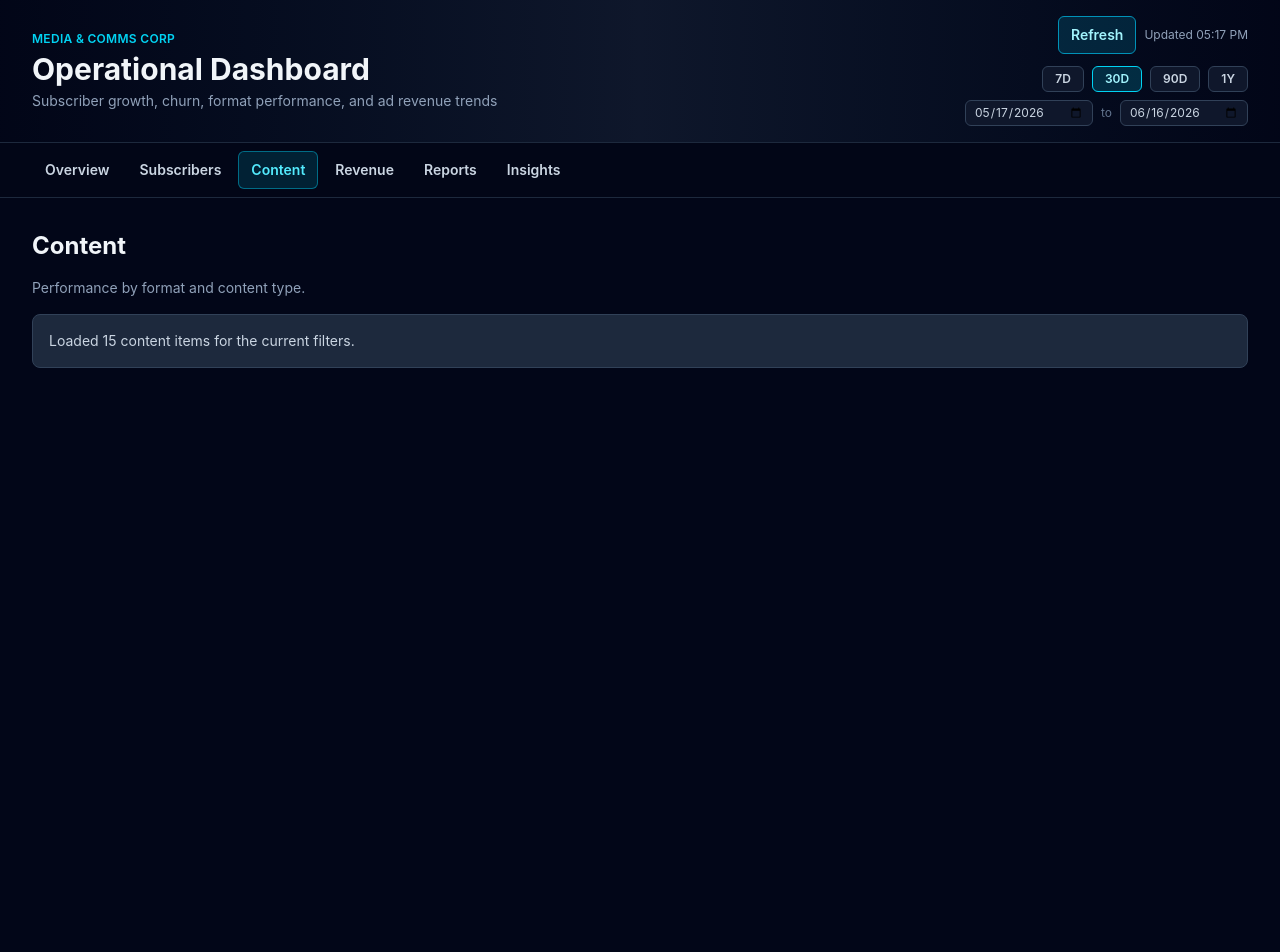
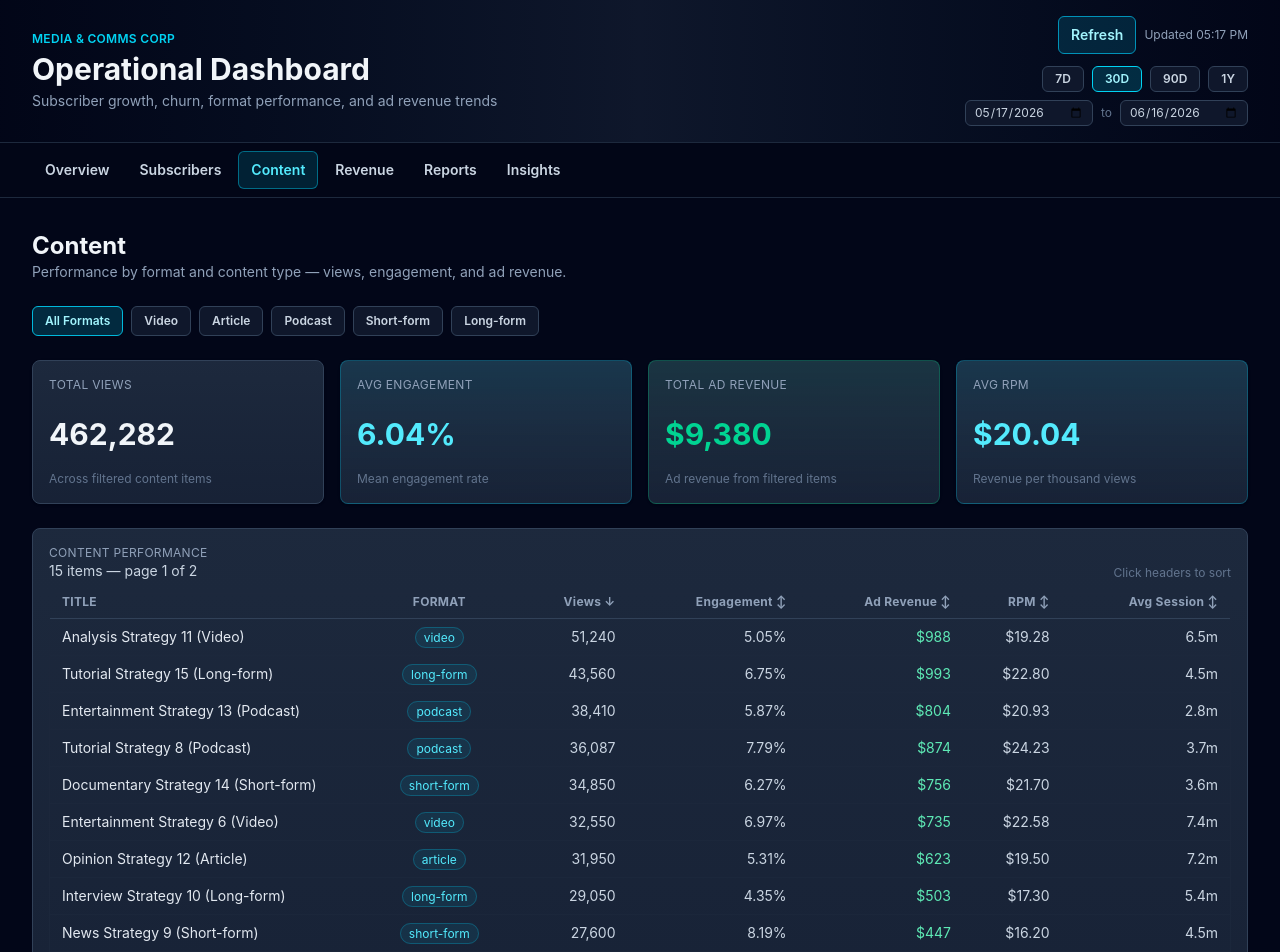
Before and after one commit to michaelbodellslalom/p300resubmission1, a Next.js app: page /dashboard/content in a window 1280 px wide. Shown: the top 952 px of the page. Before the commit the page ends 800 px from the top, so only its background shows below. Built offline with nearby package versions, Linux system fonts and the light colour scheme.

Commit message:
T-069/T-070/T-072/T-073/T-074: Build Content tab with format filter, KPIs, sortable table

```diff
--- a/src/app/dashboard/content/page.tsx
+++ b/src/app/dashboard/content/page.tsx
@@ -1,20 +1,245 @@
 "use client";
 
+import { useMemo, useState } from 'react';
+
+import { EmptyState } from '@/components/EmptyState';
+import { ErrorState } from '@/components/ErrorState';
+import { KPICard } from '@/components/KPICard';
 import { useFetchContentData } from '@/hooks/useFetchContentData';
+import { useDashboardStore } from '@/store/dashboardStore';
+import { type ContentFormat } from '@/types/dashboard';
+
+type SortKey = 'views' | 'engagementRate' | 'adRevenue' | 'rpm' | 'avgSessionMinutes';
+type SortDir = 'asc' | 'desc';
+
+const FORMAT_OPTIONS: Array<{ value: ContentFormat | 'all'; label: string }> = [
+  { value: 'all', label: 'All Formats' },
+  { value: 'video', label: 'Video' },
+  { value: 'article', label: 'Article' },
+  { value: 'podcast', label: 'Podcast' },
+  { value: 'short-form', label: 'Short-form' },
+  { value: 'long-form', label: 'Long-form' },
+];
+
+function formatNumber(v: number) { return new Intl.NumberFormat('en-US').format(Math.round(v)); }
+function formatCurrency(v: number) { return `$${new Intl.NumberFormat('en-US', { maximumFractionDigits: 0 }).format(v)}`; }
+function formatPercent(v: number) { return `${v.toFixed(2)}%`; }
+
+const SORT_LABELS: Record<SortKey, string> = {
+  views: 'Views',
+  engagementRate: 'Engagement',
+  adRevenue: 'Ad Revenue',
+  rpm: 'RPM',
+  avgSessionMinutes: 'Avg Session',
+};
 
 export default function ContentPage() {
-  const { data, isLoading } = useFetchContentData();
+  const { data, isLoading, isError, refetch } = useFetchContentData();
+  const setContentFormat = useDashboardStore((s) => s.setContentFormat);
+  const activeFormat = useDashboardStore((s) => s.filters.contentFormat);
+
+  const [sortKey, setSortKey] = useState<SortKey>('views');
+  const [sortDir, setSortDir] = useState<SortDir>('desc');
+  const [page, setPage] = useState(0);
+  const PAGE_SIZE = 10;
+
+  const handleSort = (key: SortKey) => {
+    if (sortKey === key) {
+      setSortDir((d) => (d === 'asc' ? 'desc' : 'asc'));
+    } else {
+      setSortKey(key);
+      setSortDir('desc');
+    }
+    setPage(0);
+  };
+
+  const sortedItems = useMemo(() => {
+    const items = [...(data?.items ?? [])];
+    items.sort((a, b) => {
+      const diff = Number(a[sortKey]) - Number(b[sortKey]);
+      return sortDir === 'asc' ? diff : -diff;
+    });
+    return items;
+  }, [data?.items, sortKey, sortDir]);
+
+  const pageItems = sortedItems.slice(page * PAGE_SIZE, (page + 1) * PAGE_SIZE);
+  const totalPages = Math.ceil(sortedItems.length / PAGE_SIZE);
+
+  // Aggregate KPIs from current filtered set
+  const kpis = useMemo(() => {
+    const items = data?.items ?? [];
+    if (!items.length) return null;
+    return {
+      totalViews: items.reduce((s, i) => s + i.views, 0),
+      avgEngagement: items.reduce((s, i) => s + i.engagementRate, 0) / items.length,
+      totalRevenue: items.reduce((s, i) => s + i.adRevenue, 0),
+      avgRpm: items.reduce((s, i) => s + i.rpm, 0) / items.length,
+    };
+  }, [data?.items]);
+
+  const dirGlyph = (key: SortKey) => {
+    if (key !== sortKey) return '↕';
+    return sortDir === 'asc' ? '↑' : '↓';
+  };
 
   return (
-    <div className="space-y-4">
-      <h2 className="text-2xl font-bold">Content</h2>
-      <p className="text-sm text-slate-400">Performance by format and content type.</p>
+    <div className="space-y-6">
+      <section>
+        <h2 className="text-2xl font-bold">Content</h2>
+        <p className="text-sm text-slate-400">
+          Performance by format and content type — views, engagement, and ad revenue.
+        </p>
+      </section>
 
-      <div className="card">
-        <p className="text-sm text-slate-300">
-          {isLoading ? 'Loading content performance...' : `Loaded ${data?.totalItems ?? 0} content items for the current filters.`}
-        </p>
-      </div>
+      {isError && (
+        <ErrorState message="Failed to load content data." onRetry={() => void refetch()} />
+      )}
+
+      {/* Format filter */}
+      <section className="relative z-10 flex flex-wrap gap-2">
+        {FORMAT_OPTIONS.map((opt) => (
+          <button
+            key={opt.value}
+            type="button"
+            onClick={() => { setContentFormat(opt.value); setPage(0); }}
+            className={`rounded-md border px-3 py-1.5 text-xs font-semibold transition-colors ${
+              activeFormat === opt.value
+                ? 'border-cyan-500 bg-cyan-500/20 text-cyan-200'
+                : 'border-slate-700 bg-slate-900 text-slate-300 hover:border-slate-500'
+            }`}
+          >
+            {opt.label}
+          </button>
+        ))}
+      </section>
+
+      {/* KPI strip */}
+      <section className="grid grid-cols-2 gap-4 lg:grid-cols-4">
+        <KPICard
+          label="Total Views"
+          value={isLoading || !kpis ? '...' : formatNumber(kpis.totalViews)}
+          tone="neutral"
+          helperText="Across filtered content items"
+          isLoading={isLoading || !kpis}
+        />
+        <KPICard
+          label="Avg Engagement"
+          value={isLoading || !kpis ? '...' : formatPercent(kpis.avgEngagement)}
+          tone="info"
+          helperText="Mean engagement rate"
+          isLoading={isLoading || !kpis}
+        />
+        <KPICard
+          label="Total Ad Revenue"
+          value={isLoading || !kpis ? '...' : formatCurrency(kpis.totalRevenue)}
+          tone="success"
+          helperText="Ad revenue from filtered items"
+          isLoading={isLoading || !kpis}
+        />
+        <KPICard
+          label="Avg RPM"
+          value={isLoading || !kpis ? '...' : `$${kpis.avgRpm.toFixed(2)}`}
+          tone="info"
+          helperText="Revenue per thousand views"
+          isLoading={isLoading || !kpis}
+        />
+      </section>
+
+      {/* Content performance table */}
+      <section className="overflow-hidden">
+        {!isLoading && !data?.items.length ? (
+          <EmptyState
+            title="No content items"
+            description="Adjust the format filter or date range to see content performance."
+          />
+        ) : (
+          <div className="card border border-slate-700 bg-gradient-to-b from-slate-800/70 to-slate-900/40">
+            <div className="mb-3 flex items-end justify-between gap-3">
+              <div>
+                <p className="text-xs uppercase tracking-wide text-slate-400">Content Performance</p>
+                <p className="text-sm text-slate-300">
+                  {isLoading ? 'Loading…' : `${sortedItems.length} items — page ${page + 1} of ${totalPages || 1}`}
+                </p>
+              </div>
+              <p className="text-xs text-slate-500">Click headers to sort</p>
+            </div>
+
+            <div className="overflow-x-auto rounded-md border border-slate-800/80">
+              <table className="min-w-full text-left text-xs sm:text-sm">
+                <thead>
+                  <tr className="border-b border-slate-700 text-xs uppercase tracking-wide text-slate-400">
+                    <th className="whitespace-nowrap pb-2 pl-2 pr-4 sm:pl-3">Title</th>
+                    <th className="whitespace-nowrap pb-2 pr-3 text-center">Format</th>
+                    {(Object.keys(SORT_LABELS) as SortKey[]).map((key) => (
+                      <th key={key} className="whitespace-nowrap pb-2 pr-3 text-right">
+                        <button
+                          type="button"
+                          onClick={() => handleSort(key)}
+                          className="inline-flex items-center gap-1 hover:text-slate-200"
+                        >
+                          {SORT_LABELS[key]} {dirGlyph(key)}
+                        </button>
+                      </th>
+                    ))}
+                  </tr>
+                </thead>
+                <tbody>
+                  {isLoading
+                    ? Array.from({ length: 5 }).map((_, i) => (
+                        <tr key={i} className="border-b border-slate-800/70">
+                          {Array.from({ length: 7 }).map((__, j) => (
+                            <td key={j} className="py-2 pr-3">
+                              <div className="h-3 animate-pulse rounded bg-slate-700" style={{ width: j === 0 ? '10rem' : '4rem' }} />
+                            </td>
+                          ))}
+                        </tr>
+                      ))
+                    : pageItems.map((item) => (
+                        <tr key={item.id} className="border-b border-slate-800/70 last:border-0 hover:bg-slate-800/30">
+                          <td className="max-w-[12rem] truncate py-2 pl-2 pr-4 text-slate-200 sm:pl-3" title={item.title}>{item.title}</td>
+                          <td className="py-2 pr-3 text-center">
+                            <span className="rounded-full border border-cyan-500/30 bg-cyan-500/10 px-2 py-0.5 text-xs text-cyan-300">
+                              {item.format}
+                            </span>
+                          </td>
+                          <td className="py-2 pr-3 text-right text-slate-300">{formatNumber(item.views)}</td>
+                          <td className="py-2 pr-3 text-right text-slate-300">{formatPercent(item.engagementRate)}</td>
+                          <td className="py-2 pr-3 text-right text-emerald-300">{formatCurrency(item.adRevenue)}</td>
+                          <td className="py-2 pr-3 text-right text-slate-300">${item.rpm.toFixed(2)}</td>
+                          <td className="py-2 pr-3 text-right text-slate-300">{item.avgSessionMinutes.toFixed(1)}m</td>
+                        </tr>
+                      ))}
+                </tbody>
+              </table>
+            </div>
+
+            {/* Pagination */}
+            {totalPages > 1 && (
+              <div className="mt-3 flex items-center justify-between gap-2">
+                <button
+                  type="button"
+                  disabled={page === 0}
+                  onClick={() => setPage((p) => p - 1)}
+                  className="rounded-md border border-slate-700 bg-slate-900 px-3 py-1.5 text-xs font-semibold text-slate-300 hover:border-slate-500 disabled:opacity-40"
+                >
+                  ← Prev
+                </button>
+                <span className="text-xs text-slate-400">
+                  Page {page + 1} / {totalPages}
+                </span>
+                <button
+                  type="button"
+                  disabled={page >= totalPages - 1}
+                  onClick={() => setPage((p) => p + 1)}
+                  className="rounded-md border border-slate-700 bg-slate-900 px-3 py-1.5 text-xs font-semibold text-slate-300 hover:border-slate-500 disabled:opacity-40"
+                >
+                  Next →
+                </button>
+              </div>
+            )}
+          </div>
+        )}
+      </section>
     </div>
   );
 }
```
